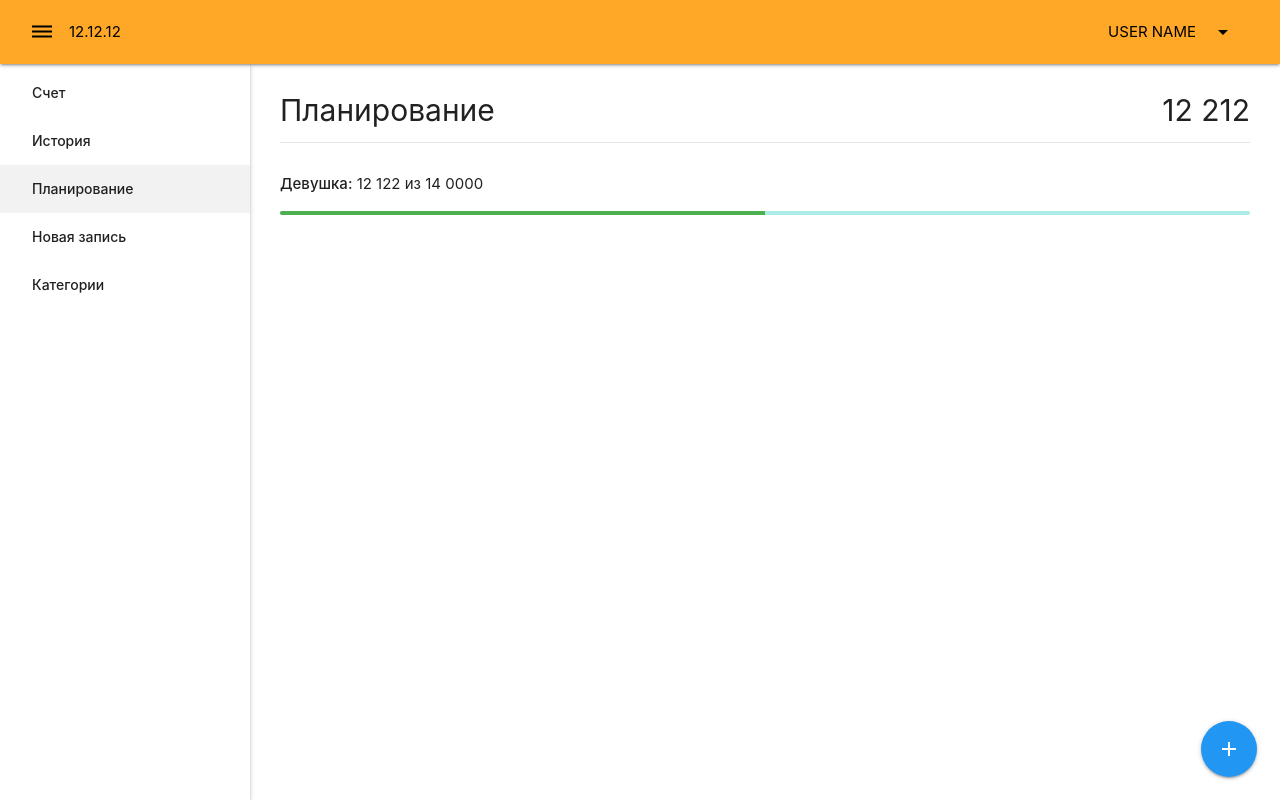
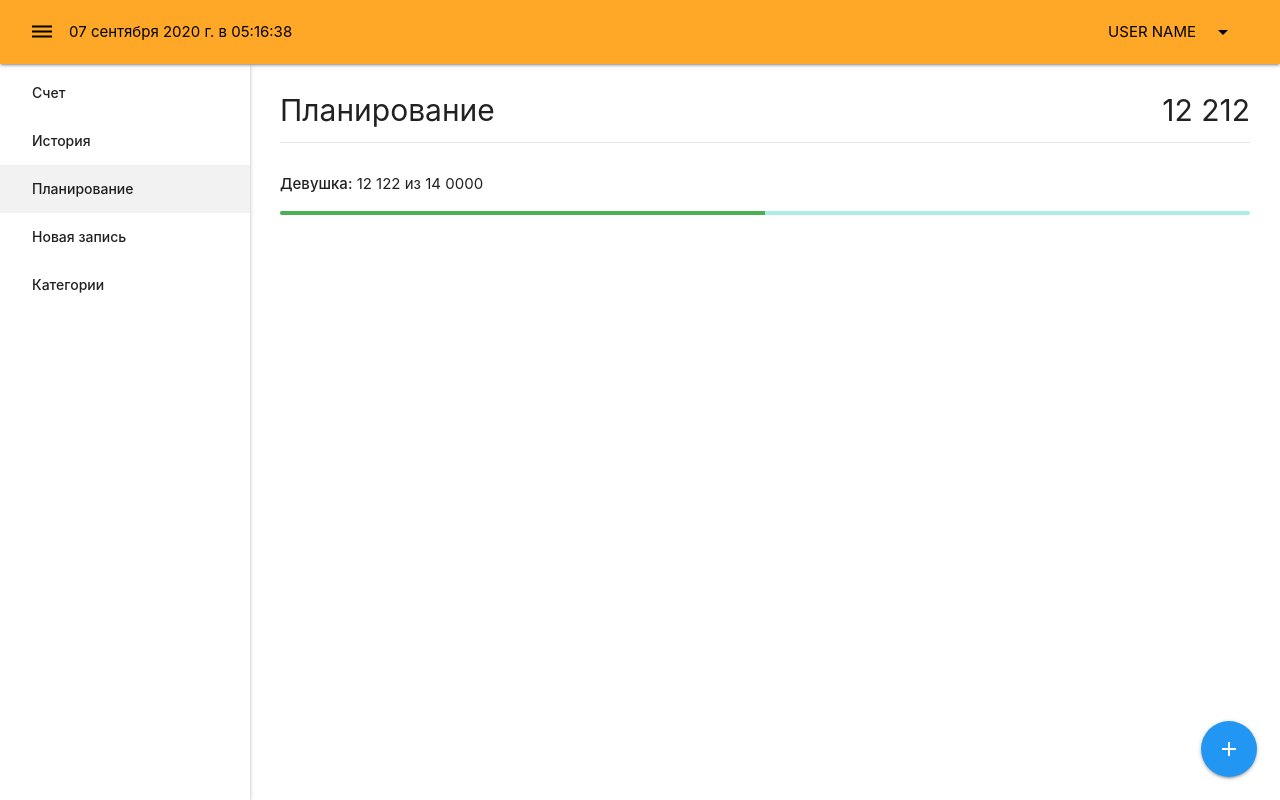
Before and after one commit to 12Aleks/Home-bookkeeping, a Vue app: page /planing in a window 1280 px wide. Built offline with nearby package versions, Linux system fonts and the light colour scheme.

Commit message:
added navbar and sidebar

```diff
--- a/src/components/app/Navbar.vue
+++ b/src/components/app/Navbar.vue
@@ -5,7 +5,7 @@
         <a href="#" @click.prevent="$emit('click')">
           <i class="material-icons black-text">dehaze</i>
         </a>
-        <span class="black-text">12.12.12</span>
+        <span class="black-text">{{ date | dateFilter('date time')  }}</span>
       </div>
 
       <ul class="right hide-on-small-and-down">
@@ -14,6 +14,7 @@
             class="dropdown-trigger black-text"
             href="#"
             data-target="dropdown"
+            ref="dropdown"
           >
             USER NAME
             <i class="material-icons right">arrow_drop_down</i>
@@ -21,13 +22,13 @@
 
           <ul id="dropdown" class="dropdown-content">
             <li>
-              <a href="#" class="black-text">
+              <router-link to="/profile" class="black-text">
                 <i class="material-icons">account_circle</i>Профиль
-              </a>
+              </router-link>
             </li>
             <li class="divider" tabindex="-1"></li>
             <li>
-              <a href="#" class="black-text">
+              <a href="#" class="black-text" @click.prevent="logout">
                 <i class="material-icons">assignment_return</i>Выйти
               </a>
             </li>
@@ -37,3 +38,38 @@
     </div>
   </nav>
 </template>
+
+<script>
+import M from "materialize-css";
+export default {
+  name: "Navbar",
+  data() {
+    return {
+      date: new Date(),
+      interval: null,
+      dropdown: null
+    };
+  },
+  methods: {
+    logout() {
+      console.log("Logout");
+      this.$router.push("/login?message=logout");
+    }
+  },
+  mounted() {
+    this.interval = setInterval(() => {
+      this.date = new Date();
+    }, 1000);
+    this.dropdown = M.Dropdown.init(this.$refs.dropdown, {
+      constrainWidth: true
+    });
+  },
+  beforeDestroy() {
+    clearInterval(this.interval);
+    if(this.dropdown && this.dropdown.distroy){
+      this.dropdown.distroy
+    }
+  }
+};
+</script>
+>
--- /dev/null
+++ b/src/filter/date.filter.js
@@ -0,0 +1,17 @@
+export default function dateFilter(value, format = 'date') {
+  const options = {}
+
+  if (format.includes('date')) {
+    options.day = '2-digit'
+    options.month = 'long'
+    options.year = 'numeric'
+  }
+
+  if (format.includes('time')) {
+    options.hour = '2-digit'
+    options.minute = '2-digit'
+    options.second = '2-digit'
+  }
+
+  return new Intl.DateTimeFormat('ru-Ru', options).format(new Date(value));
+}
--- a/src/layouts/MainLayout.vue
+++ b/src/layouts/MainLayout.vue
@@ -10,9 +10,9 @@
     </main>
 
     <div class="fixed-action-btn">
-      <a class="btn-floating btn-large blue" href="#">
+      <router-link class="btn-floating btn-large blue" to="/record">
         <i class="large material-icons">add</i>
-      </a>
+      </router-link>
     </div>
   </div>
 </template>
--- a/src/main.js
+++ b/src/main.js
@@ -1,11 +1,14 @@
-import Vue from 'vue'
-import App from './App.vue'
-import './registerServiceWorker'
-import router from './router'
-import store from './store'
-import 'materialize-css/dist/js/materialize.min'
+import Vue from 'vue';
+import App from './App.vue';
+import './registerServiceWorker';
+import router from './router';
+import store from './store';
+import 'materialize-css/dist/js/materialize';
+import dateFilter from '@/filter/date.filter';
+
 
 Vue.config.productionTip = false
+Vue.filter('dateFilter', dateFilter);
 
 new Vue({
     router,
```
Also changed, not shown: src/router/index.js (+35 -17 lines).
